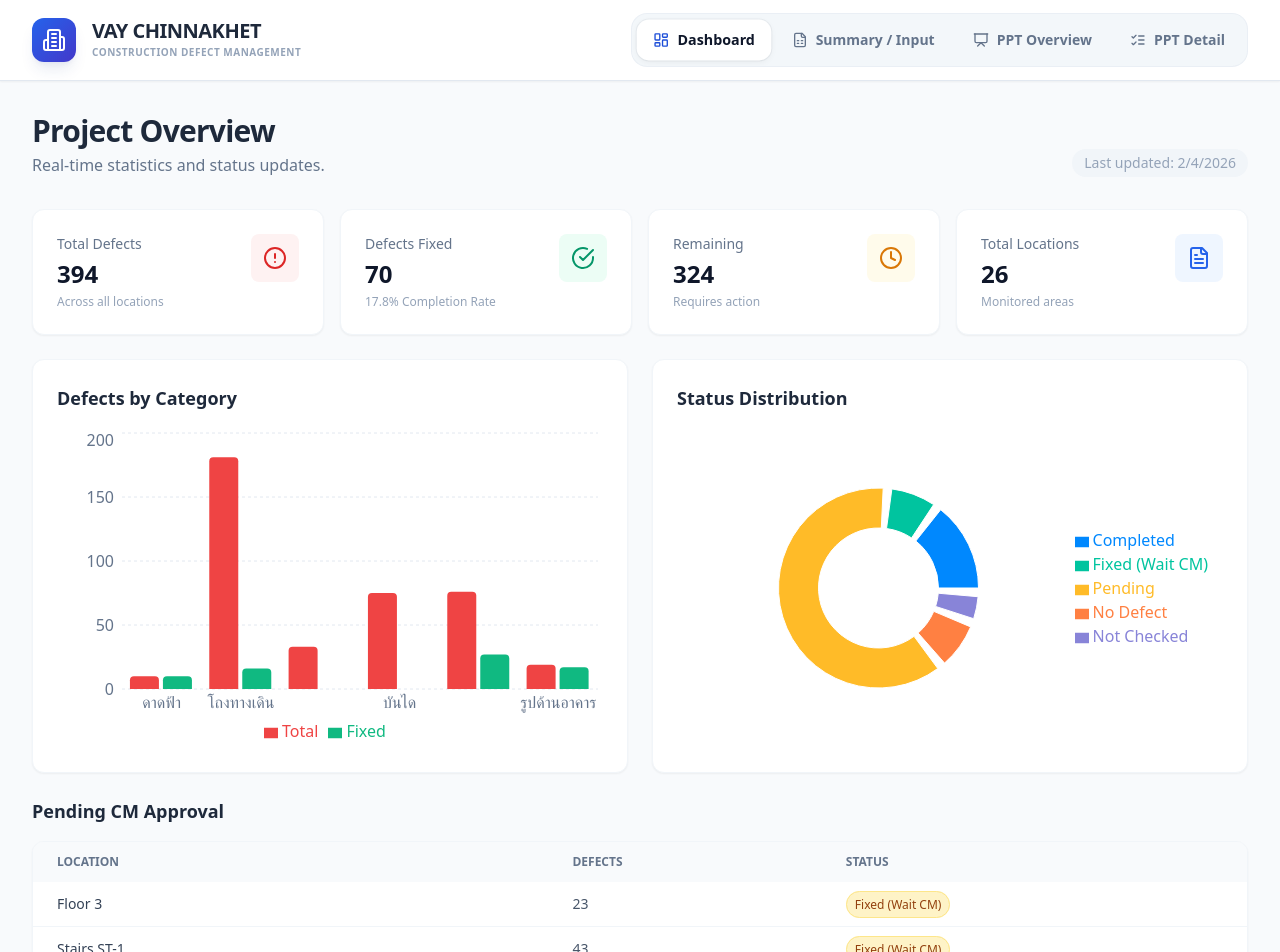
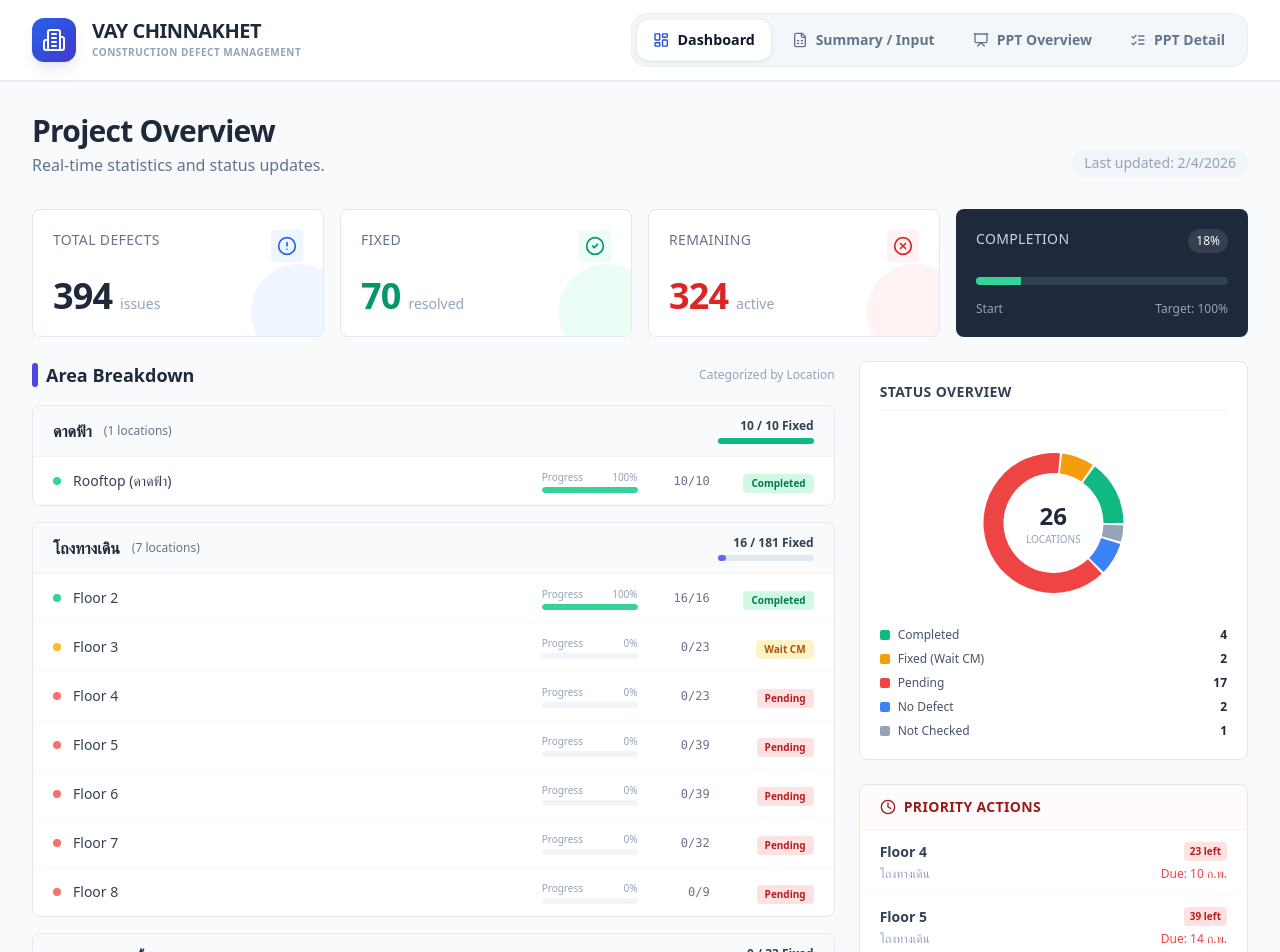
Before and after one commit to vaychinnakhet-arch/DEFECTVAY, a React (Vite) app: page / in a window 1280 px wide. Shown: the top 952 px of the page. Built offline with nearby package versions, Linux system fonts and the light colour scheme.

Commit message:
feat(dashboard): Redesign defect summary and chart display
Refactors the dashboard component to provide a more detailed and visually appealing breakdown of defect statistics. Introduces a new status-based pie chart and updates the styling of stat cards for better clarity.

```diff
--- a/components/Dashboard.tsx
+++ b/components/Dashboard.tsx
@@ -1,170 +1,306 @@
 import React from 'react';
 import {
-  BarChart, Bar, XAxis, YAxis, CartesianGrid, Tooltip, Legend, ResponsiveContainer,
-  PieChart, Pie, Cell
+  PieChart, Pie, Cell, ResponsiveContainer, Tooltip as RechartsTooltip
 } from 'recharts';
-import { DefectRecord, SummaryStats } from '../types';
-import { CheckCircle, AlertCircle, Clock, FileText } from 'lucide-react';
+import { DefectRecord, DefectStatus } from '../types';
+import { CheckCircle2, AlertCircle, Clock, XCircle, ArrowRight } from 'lucide-react';
 
 interface DashboardProps {
   defects: DefectRecord[];
 }
 
-const COLORS = ['#0088FE', '#00C49F', '#FFBB28', '#FF8042', '#8884d8'];
+const STATUS_COLORS_CHART = {
+  'Completed': '#10b981',        // Emerald 500
+  'Pending': '#ef4444',          // Red 500
+  'Fixed (Wait CM)': '#f59e0b',  // Amber 500
+  'No Defect': '#3b82f6',        // Blue 500
+  'Not Checked': '#94a3b8',      // Slate 400
+};
 
-const StatCard = ({ title, value, subtext, icon, colorClass }: { title: string, value: string | number, subtext: string, icon: React.ReactNode, colorClass: string }) => (
-  <div className="bg-white rounded-xl shadow-sm p-6 border border-slate-100 flex items-start justify-between">
-    <div>
-      <p className="text-sm font-medium text-slate-500 mb-1">{title}</p>
-      <h3 className="text-2xl font-bold text-slate-900">{value}</h3>
-      <p className="text-xs text-slate-400 mt-1">{subtext}</p>
+const Dashboard: React.FC<DashboardProps> = ({ defects }) => {
+  // 1. Calculate Overall Stats
+  const totalDefects = defects.reduce((acc, curr) => acc + curr.totalDefects, 0);
+  const fixedDefects = defects.reduce((acc, curr) => acc + curr.fixedDefects, 0);
+  const remainingDefects = totalDefects - fixedDefects;
+  const overallProgress = totalDefects > 0 ? Math.round((fixedDefects / totalDefects) * 100) : 0;
+
+  // 2. Group Data by Category (หมวดใหญ่)
+  const categoryGroups = React.useMemo(() => {
+    const groups: Record<string, DefectRecord[]> = {};
+    defects.forEach(d => {
+      if (!groups[d.category]) groups[d.category] = [];
+      groups[d.category].push(d);
+    });
+    return groups;
+  }, [defects]);
+
+  // 3. Status Distribution for Chart
+  const statusData = React.useMemo(() => {
+    const counts: Record<string, number> = {};
+    defects.forEach(d => {
+       // Simplify status logic for chart
+       let statusKey = d.status;
+       if (d.totalDefects > 0 && d.totalDefects === d.fixedDefects) statusKey = 'Completed';
+
+       counts[statusKey] = (counts[statusKey] || 0) + 1;
+    });
+    return Object.keys(counts).map(key => ({ name: key, value: counts[key] }));
+  }, [defects]);
+
+  // Helper to render status badge
+  const StatusBadge = ({ status, total, fixed }: { status: string, total: number, fixed: number }) => {
+    const isCompleted = (total > 0 && total === fixed) || status === 'Completed';
+
+    if (isCompleted) {
+      return <span className="inline-flex items-center gap-1 px-2 py-0.5 rounded text-[10px] font-bold bg-emerald-100 text-emerald-700">Completed</span>;
+    }
+    if (status === 'Fixed (Wait CM)') {
+       return <span className="inline-flex items-center gap-1 px-2 py-0.5 rounded text-[10px] font-bold bg-amber-100 text-amber-700">Wait CM</span>;
+    }
+    if (status === 'Pending') {
+       return <span className="inline-flex items-center gap-1 px-2 py-0.5 rounded text-[10px] font-bold bg-red-100 text-red-700">Pending</span>;
+    }
+    return <span className="inline-flex items-center gap-1 px-2 py-0.5 rounded text-[10px] font-bold bg-slate-100 text-slate-600">{status}</span>;
+  };
+
+  return (
+    <div className="space-y-6 font-inter">
+      {/* 1. HERO SECTION: Flat Summary Cards */}
+      <div className="grid grid-cols-1 md:grid-cols-4 gap-4">
+        {/* Total Card */}
+        <div className="bg-white border border-slate-200 p-5 rounded-lg flex flex-col justify-between h-32 relative overflow-hidden group hover:border-blue-400 transition-colors">
+          <div className="flex justify-between items-start z-10">
+            <h3 className="text-slate-500 font-medium text-sm uppercase tracking-wide">Total Defects</h3>
+            <div className="p-1.5 bg-blue-50 rounded text-blue-600">
+               <AlertCircle className="w-5 h-5" />
             </div>
-    <div className={`p-3 rounded-lg ${colorClass}`}>
-      {icon}
+          </div>
+          <div className="z-10">
+            <span className="text-4xl font-bold text-slate-800 tracking-tight">{totalDefects}</span>
+            <span className="text-sm text-slate-400 ml-2">issues</span>
+          </div>
+          <div className="absolute -right-6 -bottom-6 w-24 h-24 bg-blue-50 rounded-full group-hover:scale-110 transition-transform"></div>
+        </div>
+
+        {/* Fixed Card */}
+        <div className="bg-white border border-slate-200 p-5 rounded-lg flex flex-col justify-between h-32 relative overflow-hidden group hover:border-emerald-400 transition-colors">
+          <div className="flex justify-between items-start z-10">
+            <h3 className="text-slate-500 font-medium text-sm uppercase tracking-wide">Fixed</h3>
+            <div className="p-1.5 bg-emerald-50 rounded text-emerald-600">
+               <CheckCircle2 className="w-5 h-5" />
+            </div>
+          </div>
+          <div className="z-10">
+            <span className="text-4xl font-bold text-emerald-600 tracking-tight">{fixedDefects}</span>
+            <span className="text-sm text-slate-400 ml-2">resolved</span>
+          </div>
+          <div className="absolute -right-6 -bottom-6 w-24 h-24 bg-emerald-50 rounded-full group-hover:scale-110 transition-transform"></div>
+        </div>
+
+        {/* Remaining Card */}
+        <div className="bg-white border border-slate-200 p-5 rounded-lg flex flex-col justify-between h-32 relative overflow-hidden group hover:border-red-400 transition-colors">
+          <div className="flex justify-between items-start z-10">
+            <h3 className="text-slate-500 font-medium text-sm uppercase tracking-wide">Remaining</h3>
+            <div className="p-1.5 bg-red-50 rounded text-red-600">
+               <XCircle className="w-5 h-5" />
+            </div>
+          </div>
+          <div className="z-10">
+             <span className="text-4xl font-bold text-red-600 tracking-tight">{remainingDefects}</span>
+             <span className="text-sm text-slate-400 ml-2">active</span>
+          </div>
+          <div className="absolute -right-6 -bottom-6 w-24 h-24 bg-red-50 rounded-full group-hover:scale-110 transition-transform"></div>
+        </div>
+
+        {/* Progress Card */}
+        <div className="bg-slate-800 text-white p-5 rounded-lg flex flex-col justify-between h-32 relative overflow-hidden">
+           <div className="flex justify-between items-start z-10">
+             <h3 className="text-slate-300 font-medium text-sm uppercase tracking-wide">Completion</h3>
+             <div className="text-xs px-2 py-1 bg-white/10 rounded-full">{overallProgress}%</div>
+           </div>
+
+           <div className="w-full bg-slate-700 h-2 rounded-full overflow-hidden mt-4">
+              <div
+                className="bg-emerald-400 h-full transition-all duration-1000 ease-out"
+                style={{ width: `${overallProgress}%` }}
+              ></div>
+           </div>
+           <div className="mt-2 text-xs text-slate-400 flex justify-between">
+              <span>Start</span>
+              <span>Target: 100%</span>
+           </div>
+        </div>
+      </div>
+
+      <div className="grid grid-cols-1 lg:grid-cols-3 gap-6">
+        {/* 2. MAIN SECTION: Categories Grid (Takes up 2/3 space) */}
+        <div className="lg:col-span-2 space-y-4">
+          <div className="flex items-center justify-between">
+             <h3 className="text-lg font-bold text-slate-800 flex items-center gap-2">
+                <span className="w-1.5 h-6 bg-indigo-600 rounded-full"></span>
+                Area Breakdown
+             </h3>
+             <span className="text-xs text-slate-400 font-medium">Categorized by Location</span>
+          </div>
+
+          <div className="grid grid-cols-1 gap-4">
+            {Object.entries(categoryGroups).map(([categoryName, items]) => {
+              // Calculate stats for this category
+              const catTotal = items.reduce((sum, i) => sum + i.totalDefects, 0);
+              const catFixed = items.reduce((sum, i) => sum + i.fixedDefects, 0);
+              const catProgress = catTotal > 0 ? (catFixed / catTotal) * 100 : 0;
+              const isCatComplete = catTotal > 0 && catTotal === catFixed;
+
+              return (
+                <div key={categoryName} className="bg-white border border-slate-200 rounded-lg p-0 overflow-hidden hover:border-slate-300 transition-colors">
+                  {/* Category Header */}
+                  <div className="px-5 py-3 bg-slate-50 border-b border-slate-100 flex justify-between items-center">
+                    <div className="flex items-center gap-3">
+                      <h4 className="font-bold text-slate-800">{categoryName}</h4>
+                      <span className="text-xs text-slate-500 font-medium">({items.length} locations)</span>
+                    </div>
+                    <div className="flex items-center gap-4">
+                       <div className="flex flex-col items-end">
+                          <span className="text-xs font-bold text-slate-700">{catFixed} / {catTotal} Fixed</span>
+                          <div className="w-24 h-1.5 bg-slate-200 rounded-full mt-1">
+                              <div
+                                className={`h-full rounded-full ${isCatComplete ? 'bg-emerald-500' : 'bg-indigo-500'}`}
+                                style={{ width: `${catProgress}%` }}
+                              ></div>
+                          </div>
+                       </div>
+                    </div>
+                  </div>
+
+                  {/* Sub-items (List) */}
+                  <div className="divide-y divide-slate-50">
+                    {items.map(item => {
+                       const itemComplete = (item.totalDefects > 0 && item.totalDefects === item.fixedDefects) || item.status === 'Completed';
+                       const itemPercentage = item.totalDefects > 0 ? Math.round((item.fixedDefects / item.totalDefects) * 100) : 0;
+
+                       return (
+                        <div key={item.id} className="px-5 py-3 flex items-center justify-between hover:bg-slate-50/50 transition-colors">
+                           <div className="flex items-center gap-3 flex-1">
+                              <div className={`w-2 h-2 rounded-full flex-shrink-0 ${
+                                itemComplete ? 'bg-emerald-400' :
+                                item.status === 'Pending' ? 'bg-red-400' :
+                                item.status === 'Fixed (Wait CM)' ? 'bg-amber-400' : 'bg-slate-300'
+                              }`}></div>
+                              <span className="text-sm font-medium text-slate-700 truncate">{item.location}</span>
+                           </div>
+
+                           <div className="flex items-center gap-6">
+                              {/* Simple Stats for Sub-item */}
+                              <div className="hidden sm:block w-24">
+                                <div className="flex justify-between text-[10px] text-slate-400 mb-0.5">
+                                   <span>Progress</span>
+                                   <span>{itemPercentage}%</span>
+                                </div>
+                                <div className="w-full bg-slate-100 h-1.5 rounded-full overflow-hidden">
+                                   <div
+                                     className={`h-full rounded-full ${itemComplete ? 'bg-emerald-400' : 'bg-slate-400'}`}
+                                     style={{ width: `${itemPercentage}%` }}
+                                   ></div>
+                                </div>
+                              </div>
+
+                              <div className="text-xs font-mono text-slate-500 w-12 text-right">
+                                {item.fixedDefects}/{item.totalDefects}
+                              </div>
+
+                              <div className="w-20 text-right">
+                                <StatusBadge status={item.status} total={item.totalDefects} fixed={item.fixedDefects} />
+                              </div>
                            </div>
                         </div>
                        );
-
-const Dashboard: React.FC<DashboardProps> = ({ defects }) => {
-  const stats: SummaryStats = React.useMemo(() => {
-    const total = defects.reduce((acc, curr) => acc + curr.totalDefects, 0);
-    const fixed = defects.reduce((acc, curr) => acc + curr.fixedDefects, 0);
-    const remaining = total - fixed;
-    const percentage = total > 0 ? (fixed / total) * 100 : 0;
-    return { total, fixed, remaining, percentage };
-  }, [defects]);
-
-  const categoryData = React.useMemo(() => {
-    const categories: Record<string, { name: string, Total: number, Fixed: number }> = {};
-    defects.forEach(d => {
-      if (!categories[d.category]) {
-        categories[d.category] = { name: d.category, Total: 0, Fixed: 0 };
-      }
-      categories[d.category].Total += d.totalDefects;
-      categories[d.category].Fixed += d.fixedDefects;
-    });
-    return Object.values(categories);
-  }, [defects]);
-
-  const statusData = React.useMemo(() => {
-    const statusCounts: Record<string, number> = {};
-    defects.forEach(d => {
-      if (d.status === 'Completed' || (d.totalDefects > 0 && d.totalDefects === d.fixedDefects)) {
-         statusCounts['Completed'] = (statusCounts['Completed'] || 0) + 1;
-      } else {
-         statusCounts[d.status] = (statusCounts[d.status] || 0) + 1;
-      }
-    });
-    return Object.keys(statusCounts).map(key => ({ name: key, value: statusCounts[key] }));
-  }, [defects]);
-
-  return (
-    <div className="space-y-6">
-      <div className="grid grid-cols-1 md:grid-cols-2 lg:grid-cols-4 gap-4">
-        <StatCard
-          title="Total Defects"
-          value={stats.total}
-          subtext="Across all locations"
-          icon={<AlertCircle className="w-6 h-6 text-red-600" />}
-          colorClass="bg-red-50"
-        />
-        <StatCard
-          title="Defects Fixed"
-          value={stats.fixed}
-          subtext={`${stats.percentage.toFixed(1)}% Completion Rate`}
-          icon={<CheckCircle className="w-6 h-6 text-emerald-600" />}
-          colorClass="bg-emerald-50"
-        />
-        <StatCard
-          title="Remaining"
-          value={stats.remaining}
-          subtext="Requires action"
-          icon={<Clock className="w-6 h-6 text-amber-600" />}
-          colorClass="bg-amber-50"
-        />
-        <StatCard
-          title="Total Locations"
-          value={defects.length}
-          subtext="Monitored areas"
-          icon={<FileText className="w-6 h-6 text-blue-600" />}
-          colorClass="bg-blue-50"
-        />
+                    })}
                   </div>
-
-      <div className="grid grid-cols-1 lg:grid-cols-2 gap-6">
-        <div className="bg-white p-6 rounded-xl shadow-sm border border-slate-100">
-          <h3 className="text-lg font-semibold text-slate-800 mb-4">Defects by Category</h3>
-          <div className="h-80 w-full">
-            <ResponsiveContainer width="100%" height="100%">
-              <BarChart data={categoryData}>
-                <CartesianGrid strokeDasharray="3 3" vertical={false} stroke="#e2e8f0" />
-                <XAxis dataKey="name" axisLine={false} tickLine={false} tick={{fill: '#64748b'}} />
-                <YAxis axisLine={false} tickLine={false} tick={{fill: '#64748b'}} />
-                <Tooltip
-                  cursor={{fill: '#f1f5f9'}}
-                  contentStyle={{borderRadius: '8px', border: 'none', boxShadow: '0 4px 6px -1px rgb(0 0 0 / 0.1)'}}
-                />
-                <Legend />
-                <Bar dataKey="Total" fill="#ef4444" radius={[4, 4, 0, 0]} />
-                <Bar dataKey="Fixed" fill="#10b981" radius={[4, 4, 0, 0]} />
-              </BarChart>
-            </ResponsiveContainer>
+                </div>
+              );
+            })}
           </div>
         </div>
 
-        <div className="bg-white p-6 rounded-xl shadow-sm border border-slate-100">
-          <h3 className="text-lg font-semibold text-slate-800 mb-4">Status Distribution</h3>
-          <div className="h-80 w-full flex justify-center items-center">
+        {/* 3. SIDEBAR SECTION: Charts & Action Items */}
+        <div className="space-y-6">
+           {/* Status Distribution */}
+           <div className="bg-white border border-slate-200 rounded-lg p-5">
+              <h4 className="text-sm font-bold text-slate-700 uppercase tracking-wide mb-4 border-b border-slate-100 pb-2">Status Overview</h4>
+              <div className="h-48 w-full relative">
                  <ResponsiveContainer width="100%" height="100%">
                     <PieChart>
                       <Pie
                         data={statusData}
                         cx="50%"
                         cy="50%"
-                  innerRadius={60}
-                  outerRadius={100}
-                  paddingAngle={5}
+                        innerRadius={50}
+                        outerRadius={70}
+                        paddingAngle={2}
                         dataKey="value"
                       >
                         {statusData.map((entry, index) => (
-                    <Cell key={`cell-${index}`} fill={COLORS[index % COLORS.length]} />
+                          <Cell key={`cell-${index}`} fill={STATUS_COLORS_CHART[entry.name as keyof typeof STATUS_COLORS_CHART] || '#94a3b8'} strokeWidth={0} />
                         ))}
                       </Pie>
-                <Tooltip />
-                <Legend layout="vertical" verticalAlign="middle" align="right" />
+                      <RechartsTooltip
+                         contentStyle={{ borderRadius: '8px', border: 'none', boxShadow: '0 4px 6px -1px rgb(0 0 0 / 0.1)' }}
+                         itemStyle={{ fontSize: '12px' }}
+                      />
                     </PieChart>
                  </ResponsiveContainer>
+                 {/* Center Text */}
+                 <div className="absolute inset-0 flex flex-col items-center justify-center pointer-events-none">
+                    <span className="text-2xl font-bold text-slate-800">{defects.length}</span>
+                    <span className="text-[10px] text-slate-400 uppercase">Locations</span>
                  </div>
+              </div>
+              <div className="space-y-2 mt-2">
+                 {statusData.map((item) => (
+                    <div key={item.name} className="flex justify-between items-center text-xs">
+                       <div className="flex items-center gap-2">
+                          <div className="w-2.5 h-2.5 rounded-sm" style={{ backgroundColor: STATUS_COLORS_CHART[item.name as keyof typeof STATUS_COLORS_CHART] || '#94a3b8' }}></div>
+                          <span className="text-slate-600">{item.name}</span>
+                       </div>
+                       <span className="font-bold text-slate-800">{item.value}</span>
+                    </div>
+                 ))}
               </div>
            </div>
 
-     {/* Quick view of recent items or critical items */}
-     <div className="mt-8">
-        <h3 className="text-lg font-semibold text-slate-800 mb-4">Pending CM Approval</h3>
-        <div className="bg-white rounded-xl shadow-sm border border-slate-100 overflow-hidden">
-            <table className="w-full text-sm text-left">
-              <thead className="bg-slate-50 text-xs uppercase text-slate-500">
-                <tr>
-                  <th className="px-6 py-3">Location</th>
-                  <th className="px-6 py-3">Defects</th>
-                  <th className="px-6 py-3">Status</th>
-                </tr>
-              </thead>
-              <tbody className="divide-y divide-slate-100">
-                {defects.filter(d => d.status === 'Fixed (Wait CM)').map(d => (
-                  <tr key={d.id}>
-                    <td className="px-6 py-3 font-medium text-slate-700">{d.location}</td>
-                    <td className="px-6 py-3 text-slate-600">{d.totalDefects}</td>
-                    <td className="px-6 py-3">
-                      <span className="px-2 py-1 text-xs font-medium bg-amber-100 text-amber-800 rounded-full border border-amber-200">{d.status}</span>
-                    </td>
-                  </tr>
+           {/* Needs Attention List */}
+           <div className="bg-white border border-slate-200 rounded-lg p-0 overflow-hidden">
+              <div className="px-5 py-3 border-b border-slate-100 bg-red-50/30">
+                 <h4 className="text-sm font-bold text-red-800 uppercase tracking-wide flex items-center gap-2">
+                    <Clock className="w-4 h-4" /> Priority Actions
+                 </h4>
+              </div>
+              <div className="max-h-[400px] overflow-y-auto">
+                 {defects.filter(d => d.status === 'Pending' && d.totalDefects > 0).map((d) => (
+                    <div key={d.id} className="px-5 py-3 border-b border-slate-50 last:border-0 hover:bg-slate-50 transition-colors group cursor-pointer">
+                       <div className="flex justify-between items-start mb-1">
+                          <span className="text-sm font-semibold text-slate-700 group-hover:text-blue-600 transition-colors">{d.location}</span>
+                          <span className="text-[10px] bg-red-100 text-red-700 px-1.5 py-0.5 rounded font-bold">{d.totalDefects - d.fixedDefects} left</span>
+                       </div>
+                       <div className="flex justify-between items-center text-xs text-slate-400">
+                          <span>{d.category}</span>
+                          <span className="text-red-500 font-medium">{d.targetDate ? `Due: ${d.targetDate}` : 'No deadline'}</span>
+                       </div>
+                    </div>
                  ))}
-                 {defects.filter(d => d.status === 'Fixed (Wait CM)').length === 0 && (
-                   <tr><td colSpan={3} className="px-6 py-4 text-center text-slate-400">No items waiting for approval.</td></tr>
+                 {defects.filter(d => d.status === 'Pending').length === 0 && (
+                    <div className="p-8 text-center text-slate-400 text-sm">
+                       <CheckCircle2 className="w-8 h-8 mx-auto mb-2 text-emerald-200" />
+                       No pending actions.
+                    </div>
                  )}
-              </tbody>
-            </table>
+              </div>
+              <div className="px-5 py-2 bg-slate-50 border-t border-slate-100 text-center">
+                 <button className="text-xs font-bold text-blue-600 hover:text-blue-700 flex items-center justify-center gap-1 w-full">
+                    View All Details <ArrowRight className="w-3 h-3" />
+                 </button>
+              </div>
+           </div>
         </div>
       </div>
     </div>
```
Lines whose indentation alone changed are shown as unchanged.
